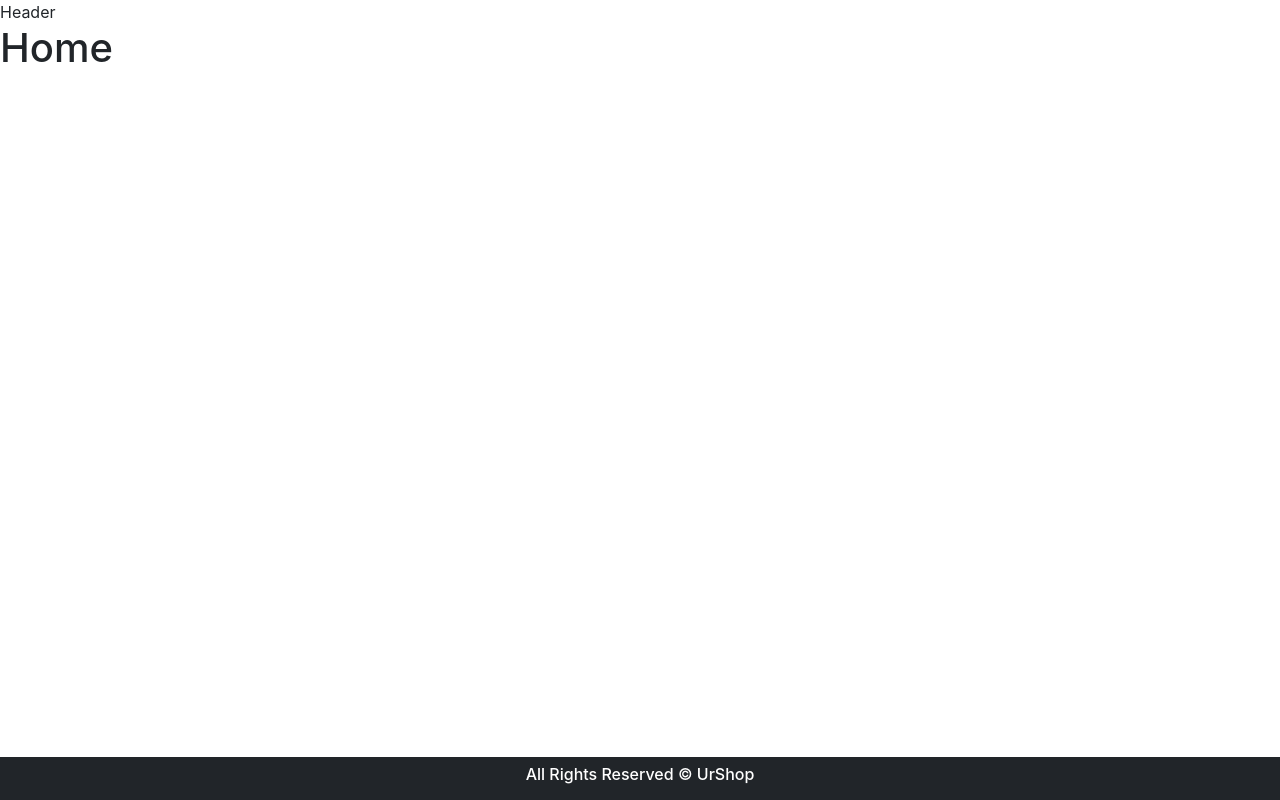
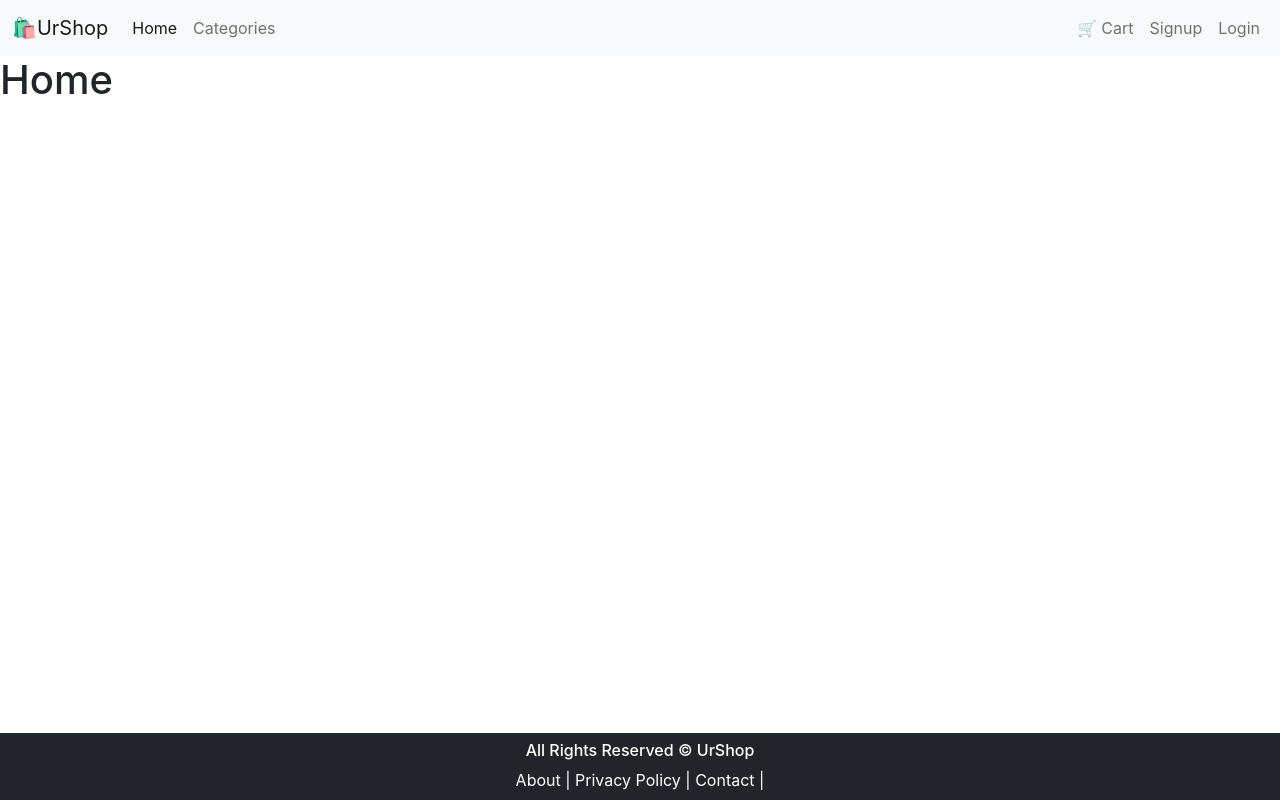
Before and after one commit to akashgit123/e-commerce-frontend, a React (Create React App) app: page / in a window 1280 px wide. Built offline with nearby package versions, Linux system fonts and the light colour scheme.

Commit message:
Header and footer

```diff
--- a/src/App.css
+++ b/src/App.css
@@ -8,3 +8,9 @@
   padding: 0;
   box-sizing: border-box;
 }
+
+/* footer */
+.footer a{
+  text-decoration: none;
+  color: white;
+}
--- a/src/components/layouts/Footer.js
+++ b/src/components/layouts/Footer.js
@@ -1,9 +1,15 @@
 import React from "react";
+import { Link } from "react-router-dom";
 
 function Footer() {
   return (
-    <div className="bg-dark text-white p-2 position-absolute bottom-0 w-100">
+    <div className="footer bg-dark text-white p-2 position-absolute bottom-0 w-100">
       <h6 className="text-center">All Rights Reserved &copy; UrShop</h6>
+      <p className="text-center mt-1 mb-0">
+        <Link to="/about"> About </Link> |
+        <Link to="/policy"> Privacy Policy </Link> |
+        <Link to="/contact"> Contact</Link> |
+      </p>
     </div>
   );
 }
--- a/src/components/layouts/Header.js
+++ b/src/components/layouts/Header.js
@@ -1,7 +1,60 @@
 import React from "react";
+import { NavLink } from "react-router-dom";
 
 function Header() {
-  return <div>Header</div>;
+  return (
+    <>
+      <nav className="navbar navbar-expand-lg navbar-light bg-light">
+        <div className="container-fluid">
+          <button
+            className="navbar-toggler"
+            type="button"
+            data-bs-toggle="collapse"
+            data-bs-target="#navbarTogglerDemo01"
+            aria-controls="navbarTogglerDemo01"
+            aria-expanded="false"
+            aria-label="Toggle navigation"
+          >
+            <span className="navbar-toggler-icon" />
+          </button>
+          <div className="collapse navbar-collapse" id="navbarTogglerDemo01">
+            <NavLink className="navbar-brand" to="/">
+              🛍️UrShop
+            </NavLink>
+            <ul className="navbar-nav me-auto mb-2 mb-lg-0">
+              <li className="nav-item">
+                <NavLink className="nav-link active" aria-current="page" to="/">
+                  Home
+                </NavLink>
+              </li>
+              <li className="nav-item">
+                <NavLink className="nav-link" to="/categories">
+                  Categories
+                </NavLink>
+              </li>
+            </ul>
+            <div className="d-flex navbar-nav mb-2 mb-lg-0">
+              <li className="nav-item">
+                <NavLink className="nav-link" to="/cart">
+                  🛒 Cart
+                </NavLink>
+              </li>
+              <li className="nav-item">
+                <NavLink className="nav-link" to="/signup">
+                  Signup
+                </NavLink>
+              </li>
+              <li className="nav-item">
+                <NavLink className="nav-link" to="/login">
+                  Login
+                </NavLink>
+              </li>
+            </div>
+          </div>
+        </div>
+      </nav>
+    </>
+  );
 }
 
 export default Header;
```
